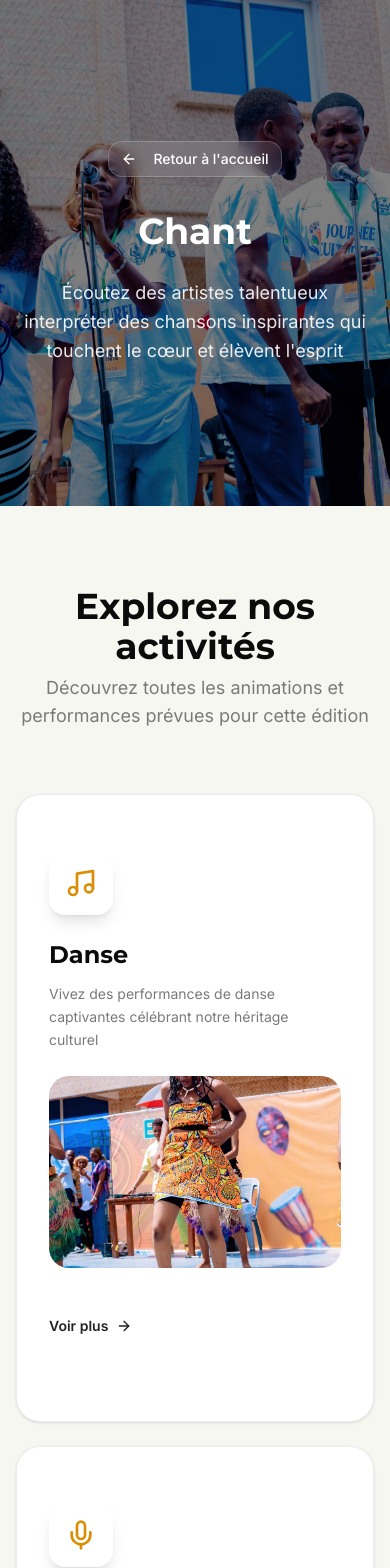
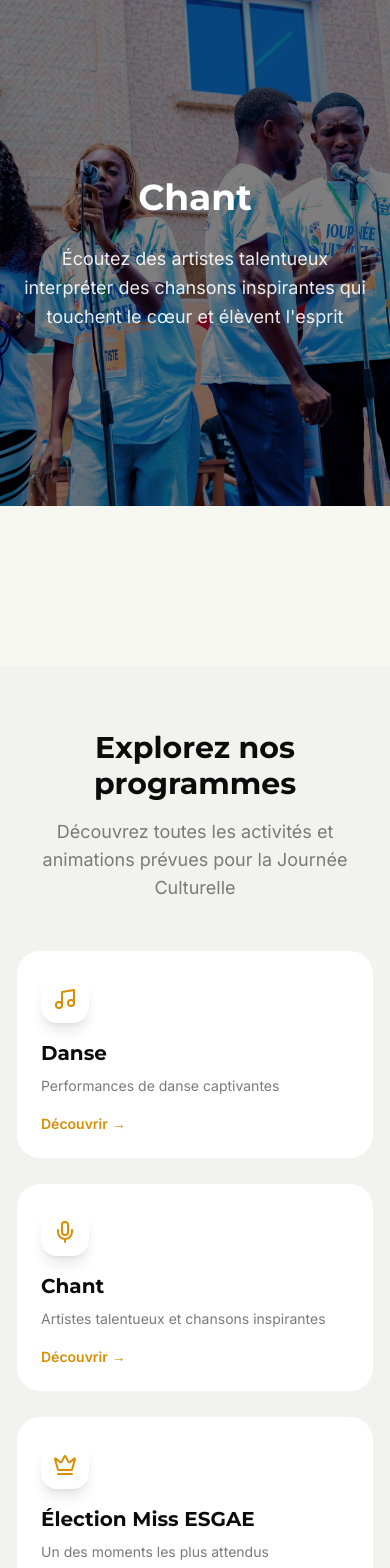
Before and after one commit to jiramaru/jc-esage, a Next.js app: page /chant in a window 390 px wide. Shown: the top 1568 px of the page. Built offline with nearby package versions, Linux system fonts and the light colour scheme.

Commit message:
refact: correct programHero component

```diff
--- a/app/dance/page.tsx
+++ b/app/dance/page.tsx
@@ -3,5 +3,5 @@
 import ProgrammePage from "@/components/ProgrammePage";
 
 export default function DancePage() {
-  return <ProgrammePage category="dance" />;
+  return <ProgrammePage category="danse" title="Danse" />;
 }
--- a/app/page.tsx
+++ b/app/page.tsx
@@ -8,6 +8,7 @@ import EventInfo from "@/components/EventInfo";
 import MapSection from "@/components/MapSection";
 import Footer from "@/components/Footer";
 import BackgroundDecor from "@/components/BackgroundDecor";
+import ProgrammeHero from "@/components/ProgrammeHero";
 
 export default function Home() {
   return (
@@ -17,6 +18,7 @@ export default function Home() {
       <Hero />
       <Countdown />
       <About />
+      <ProgrammeHero title="Venez célébrer avec nous" subtitle="" backgroundImage="/assets/imgs/dance/dance-14.jpeg" />
       <Programme />
       <Gallery />
       <EventInfo />
--- a/components/ActivityCard.tsx
+++ b/components/ActivityCard.tsx
@@ -61,9 +61,9 @@ export default function ActivityCard({
         />
       </div>
 
-      <div className="mt-6 inline-flex items-center gap-2 text-sm font-semibold text-foreground/90">
-        <span className="underline-offset-4 group-hover:underline">Voir plus</span>
-        <ArrowRight className="h-4 w-4 motion-safe:group-hover:translate-x-1 transition-transform duration-300" />
+      <div className="mt-6 inline-flex items-center gap-2 text-sm font-semibold text-foreground/90 hover:text-primary transition-colors">
+        <span className="underline-offset-4 group-hover:underline group-hover:text-primary">Voir plus</span>
+        <ArrowRight className="h-4 w-4 motion-safe:group-hover:translate-x-1 transition-transform duration-300 group-hover:text-primary" />
       </div>
 
       {/* Bottom accent line */}
@@ -72,7 +72,7 @@ export default function ActivityCard({
   );
 
   const card = (
-    <Card className="h-full cursor-pointer rounded-2xl border-border/70 shadow-sm transition-all duration-300 group-hover:shadow-xl hover:border-primary/50 motion-safe:hover:-translate-y-1 motion-safe:hover:scale-[1.02] active:scale-[0.99]">
+    <Card className="h-full cursor-pointer rounded-2xl border-border/70 shadow-sm transition-all duration-300 group-hover:shadow-xl hover:border-primary group-hover:border-primary group-hover:text-primary motion-safe:hover:-translate-y-1 motion-safe:hover:scale-[1.02] active:scale-[0.99]">
       <CardContent className="p-8">
         {cardContent}
       </CardContent>
--- a/components/Countdown.tsx
+++ b/components/Countdown.tsx
@@ -98,7 +98,7 @@ function RollingDigitColumn({ digit, delay = 0 }: RollingDigitColumnProps) {
   return (
     <div
       ref={columnRef}
-      className="relative w-8 h-20 sm:w-10 sm:h-20 lg:w-12 lg:h-24 overflow-hidden bg-gradient-hero rounded-sm shadow-inner border border-border/20 lg:text-xl"
+      className="relative w-8 h-20 sm:w-10 sm:h-20 lg:w-12 lg:h-24 overflow-hidden bg-gradient-hero rounded-xl shadow-inner border border-border/20 lg:text-xl"
       style={{ perspective: "200px" }}
     >
       <div className="static-digit absolute inset-0 flex items-center justify-center text-3xl sm:text-4xl lg:text-5xl font-bold countdown-digit text-primary leading-none">
@@ -121,7 +121,7 @@ function CountdownUnit({ value, label, delay = 0 }: CountdownUnitProps) {
   return (
     <Reveal delay={delay} className="shrink-0" y={10} scale={0.98}>
       <div className="bg-gradient-hero rounded-xl px-3 py-4 w-28 sm:w-32 text-center">
-        <div className="flex justify-center gap-1 rounded-sm py-8">
+        <div className="flex justify-center gap-1 rounded-xl py-8">
           {digits.map((d, i) => (
             <RollingDigitColumn key={`${label}-${i}`} digit={d} delay={delay + i * 0.04} />
           ))}
@@ -235,7 +235,7 @@ export default function Countdown() {
               </div>
             </Reveal>
 
-            <Card className="rounded-sm border bg-card/80 backdrop-blur-sm shadow-sm">
+            <Card className="rounded-2xl border bg-card/80 backdrop-blur-sm shadow-sm">
               <CardContent className="p-4 sm:p-6">
                 <div className="flex items-stretch gap-3 sm:gap-4 justify-start sm:justify-center overflow-x-auto">
                   <CountdownUnit value={countdown.days} label="Jours" delay={0.2} />
--- a/components/Hero.tsx
+++ b/components/Hero.tsx
@@ -329,7 +329,7 @@ export default function Hero() {
         </Reveal>
 
         {/* Scroll arrow bounce animation: delay 0.9s. Adjust to change when arrow appears */}
-        <Reveal className="absolute bottom-8 left-1/2 transform -translate-x-1/2" delay={0.3}>
+        <Reveal className="absolute bottom-[-5rem] left-1/2 transform -translate-x-1/2" delay={0.3}>
           <div className="animate-bounce">
             <ArrowDown className="text-accent" size={32} />
           </div>
--- a/components/Programme.tsx
+++ b/components/Programme.tsx
@@ -1,8 +1,83 @@
 "use client";
 
 import React from "react";
-import ProgrammePage from "./ProgrammePage";
+import ActivityCard from "./ActivityCard";
+import SectionTitle from "./SectionTitle";
+import Reveal from "./Reveal";
+import {
+  Music,
+  Mic,
+  Crown,
+  Drama,
+  Flag,
+} from "lucide-react";
+
+const ACTIVITIES = [
+  {
+    icon: Music,
+    title: "Danse",
+    description:
+      "Vivez des performances de danse captivantes célébrant notre héritage culturel",
+    image: "/assets/imgs/dance/dance-01.jpeg",
+  },
+  {
+    icon: Mic,
+    title: "Chant",
+    description:
+      "Écoutez des artistes talentueux interpréter des chansons inspirantes",
+    image: "/assets/imgs/chant/chant-03.jpeg",
+  },
+  {
+    icon: Crown,
+    title: "Élection Miss ESGAE",
+    description:
+      "Participez à l'une des sections les plus attendues de la Journée Culturelle",
+    image: "/assets/imgs/jc/jc-01.jpeg",
+  },
+  {
+    icon: Drama,
+    title: "Théâtre",
+    description:
+      "Découvrez des sketches et pièces de théâtre pleins d'humour et d'émotions",
+    image: "/assets/imgs/theatre/theatre-02.jpeg",
+  },
+  {
+    icon: Flag,
+    title: "Défilé",
+    description:
+      "Assistez au défilé coloré des nations et départements représentés",
+    image: "/assets/imgs/defile/defile-01.jpeg",
+  },
+];
 
 export default function Programme() {
-  return <ProgrammePage />;
+  return (
+    <section className="py-16 sm:py-24 bg-background">
+      <div className="max-w-6xl mx-auto px-4 sm:px-6 lg:px-8">
+        {/* Section Title */}
+        <Reveal className="mb-16">
+          <SectionTitle
+            title="Explorez nos activités"
+            subtitle="Découvrez toutes les animations et performances prévues pour cette édition"
+          />
+        </Reveal>
+
+        {/* Activities Grid */}
+        <Reveal>
+          <div className="grid grid-cols-1 md:grid-cols-2 lg:grid-cols-3 gap-6">
+            {ACTIVITIES.map((activity, index) => (
+              <ActivityCard
+                key={index}
+                icon={activity.icon}
+                title={activity.title}
+                description={activity.description}
+                image={activity.image}
+                delay={index * 0.1}
+              />
+            ))}
+          </div>
+        </Reveal>
+      </div>
+    </section>
+  );
 }
--- a/components/ProgrammeHero.tsx
+++ b/components/ProgrammeHero.tsx
@@ -30,18 +30,7 @@ export default function ProgrammeHero({ title, subtitle, backgroundImage }: Prog
 
       {/* Content */}
       <div className="relative z-10 flex flex-col justify-center items-center h-full min-h-[60vh] px-4 sm:px-6 lg:px-8">
-        {/* Back Button */}
-        <Reveal delay={0.1}>
-          <Link href="/">
-            <Button
-              variant="outline"
-              className="mb-8 bg-white/10 backdrop-blur-sm border-white/20 text-white hover:bg-white/20 hover:border-white/30 transition-all duration-300"
-            >
-              <ArrowLeft className="w-4 h-4 mr-2" />
-              Retour à l'accueil
-            </Button>
-          </Link>
-        </Reveal>
+
 
         {/* Title and Subtitle */}
         <Reveal delay={0.2}>
--- a/components/ProgrammePage.tsx
+++ b/components/ProgrammePage.tsx
@@ -108,33 +108,15 @@ export default function ProgrammePage({ category }: ProgrammePageProps) {
       {/* Activities Section */}
       <section className="py-16 sm:py-24 bg-background">
         <div className="max-w-6xl mx-auto p-4 sm:p-6 lg:p-8">
-          <Reveal className="mb-16">
-            <SectionTitle
-              title="Explorez nos activités"
-              subtitle="Découvrez toutes les animations et performances prévues pour cette édition"
-            />
-          </Reveal>
 
-          {/* Activities Grid */}
-          <Reveal>
-            <div className="grid grid-cols-1 md:grid-cols-2 lg:grid-cols-3 gap-6">
-              {ACTIVITIES.map((activity, index) => (
-                <ActivityCard
-                  key={index}
-                  icon={activity.icon}
-                  title={activity.title}
-                  description={activity.description}
-                  image={activity.image}
-                  delay={index * 0.1}
-                />
-              ))}
-            </div>
-          </Reveal>
+
+
+
         </div>
       </section>
 
       {/* Other Programmes Links */}
-
+      <ProgrammeLinks />
     </>
   );
 }
```
